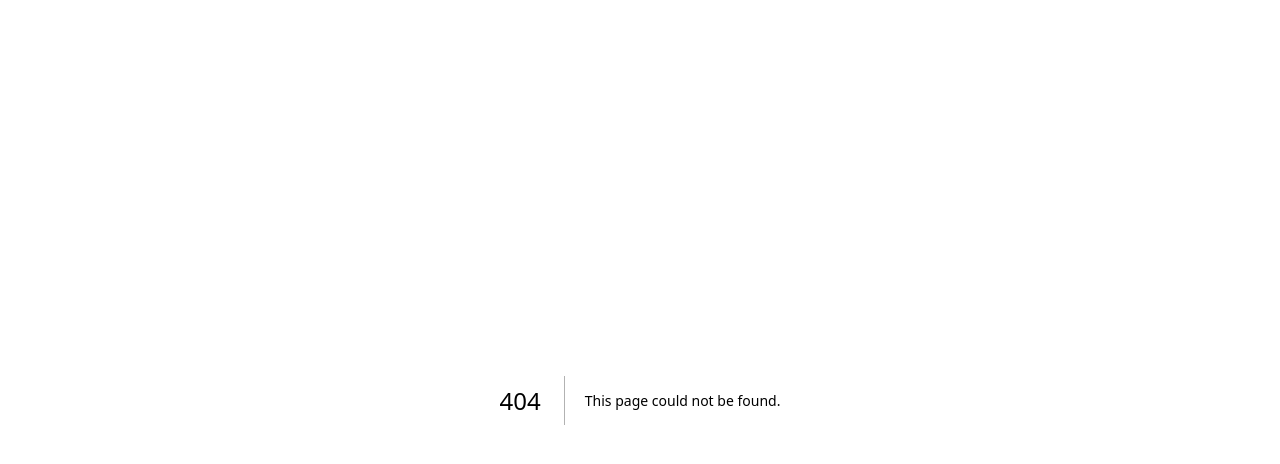
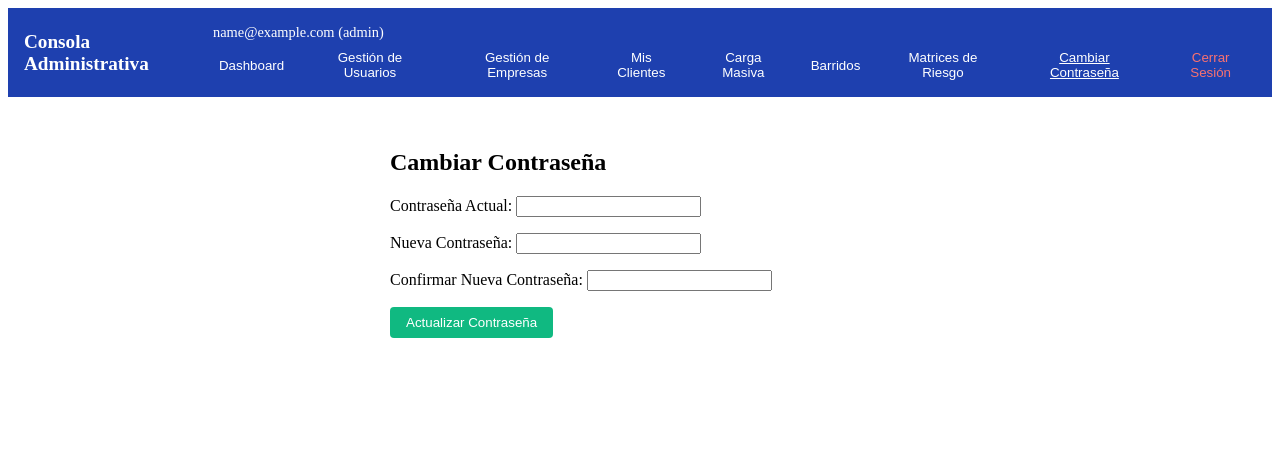
Before and after one commit to IsraelRomeroCastellanos/plataforma-cumplimiento-mvp, a Next.js app in the folder frontend/: page /cambiar-contrasena in a window 1280 px wide. Before the commit this address had no page. Shown: the top 464 px of the page. Built offline with nearby package versions, Linux system fonts and the light colour scheme; sample sign-in values are in the browser's storage.

Commit message:
fix: protección total del usuario raíz + funcionalidades completas

```diff
--- a/frontend/components/Navbar.tsx
+++ b/frontend/components/Navbar.tsx
@@ -30,15 +30,21 @@ export default function Navbar() {
       { label: 'Dashboard', href: '/dashboard' },
       { label: 'Gestión de Usuarios', href: '/admin/usuarios' },
       { label: 'Gestión de Empresas', href: '/admin/empresas' },
+      { label: 'Mis Clientes', href: '/cliente/clientes' },
+      { label: 'Carga Masiva', href: '/cliente/carga-masiva' },
       { label: 'Barridos', href: '/admin/barridos' },
-      { label: 'Matrices de Riesgo', href: '/admin/matrices' }
+      { label: 'Matrices de Riesgo', href: '/admin/matrices' },
+      { label: 'Cambiar Contraseña', href: '/cambiar-contrasena' }
     );
   } else if (user.role === 'consultor') {
     navItems.push(
       { label: 'Dashboard', href: '/dashboard' },
       { label: 'Empresas', href: '/consultor/empresas' },
+      { label: 'Mis Clientes', href: '/cliente/clientes' },
+      { label: 'Carga Masiva', href: '/cliente/carga-masiva' },
       { label: 'Alertas', href: '/consultor/alertas' },
-      { label: 'Reportes', href: '/consultor/reportes' }
+      { label: 'Reportes', href: '/consultor/reportes' },
+      { label: 'Cambiar Contraseña', href: '/cambiar-contrasena' }
     );
   } else if (user.role === 'cliente') {
     navItems.push(
@@ -46,7 +52,8 @@ export default function Navbar() {
       { label: 'Mis Clientes', href: '/cliente/clientes' },
       { label: 'Carga Masiva', href: '/cliente/carga-masiva' },
       { label: 'Transacciones', href: '/cliente/transacciones' },
-      { label: 'Reportes', href: '/cliente/reportes' }
+      { label: 'Reportes', href: '/cliente/reportes' },
+      { label: 'Cambiar Contraseña', href: '/cambiar-contrasena' }
     );
   }
 
--- /dev/null
+++ b/frontend/pages/cambiar-contrasena.tsx
@@ -0,0 +1,90 @@
+// frontend/pages/cambiar-contrasena.tsx
+import { useState } from 'react';
+import { useRouter } from 'next/router';
+import axios from 'axios';
+import Navbar from '../components/Navbar';
+
+export default function CambiarContrasena() {
+  const [formData, setFormData] = useState({
+    contrasenaActual: '',
+    nuevaContrasena: '',
+    confirmarContrasena: ''
+  });
+  const [error, setError] = useState('');
+  const [success, setSuccess] = useState('');
+  const router = useRouter();
+
+  const handleChange = (e) => {
+    const { name, value } = e.target;
+    setFormData(prev => ({ ...prev, [name]: value }));
+  };
+
+  const handleSubmit = async (e) => {
+    e.preventDefault();
+    if (formData.nuevaContrasena !== formData.confirmarContrasena) {
+      setError('Las contraseñas nuevas no coinciden');
+      return;
+    }
+
+    const token = localStorage.getItem('token');
+    try {
+      await axios.post('/api/cambiar-contrasena', formData, {
+        headers: { Authorization: `Bearer ${token}` }
+      });
+      setSuccess('✅ Contraseña actualizada correctamente');
+      setTimeout(() => router.push('/dashboard'), 2000);
+    } catch (err) {
+      setError(err.response?.data?.error || 'Error al cambiar contraseña');
+    }
+  };
+
+  return (
+    <div>
+      <Navbar />
+      <div style={{ padding: '2rem', maxWidth: '500px', margin: '0 auto' }}>
+        <h2>Cambiar Contraseña</h2>
+        {error && <p style={{ color: 'red' }}>{error}</p>}
+        {success && <p style={{ color: 'green' }}>{success}</p>}
+        <form onSubmit={handleSubmit}>
+          <div style={{ marginBottom: '1rem' }}>
+            <label>Contraseña Actual: <input
+              type="password"
+              name="contrasenaActual"
+              value={formData.contrasenaActual}
+              onChange={handleChange}
+              required
+            /></label>
+          </div>
+          <div style={{ marginBottom: '1rem' }}>
+            <label>Nueva Contraseña: <input
+              type="password"
+              name="nuevaContrasena"
+              value={formData.nuevaContrasena}
+              onChange={handleChange}
+              required
+            /></label>
+          </div>
+          <div style={{ marginBottom: '1rem' }}>
+            <label>Confirmar Nueva Contraseña: <input
+              type="password"
+              name="confirmarContrasena"
+              value={formData.confirmarContrasena}
+              onChange={handleChange}
+              required
+            /></label>
+          </div>
+          <button type="submit" style={{
+            padding: '0.5rem 1rem',
+            backgroundColor: '#10b981',
+            color: 'white',
+            border: 'none',
+            borderRadius: '4px',
+            cursor: 'pointer'
+          }}>
+            Actualizar Contraseña
+          </button>
+        </form>
+      </div>
+    </div>
+  );
+}
```
Also changed, not shown: 2 other files (tests, documents, lock files or other folders).
